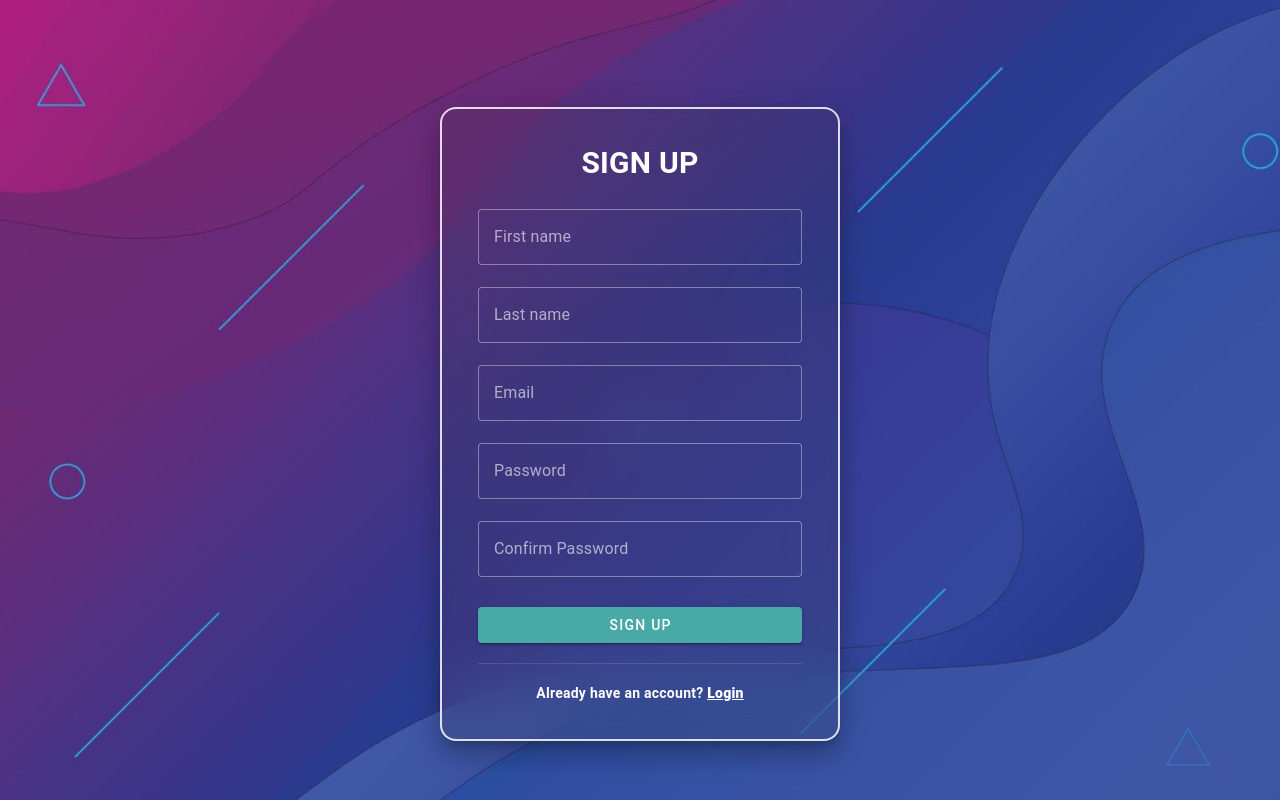
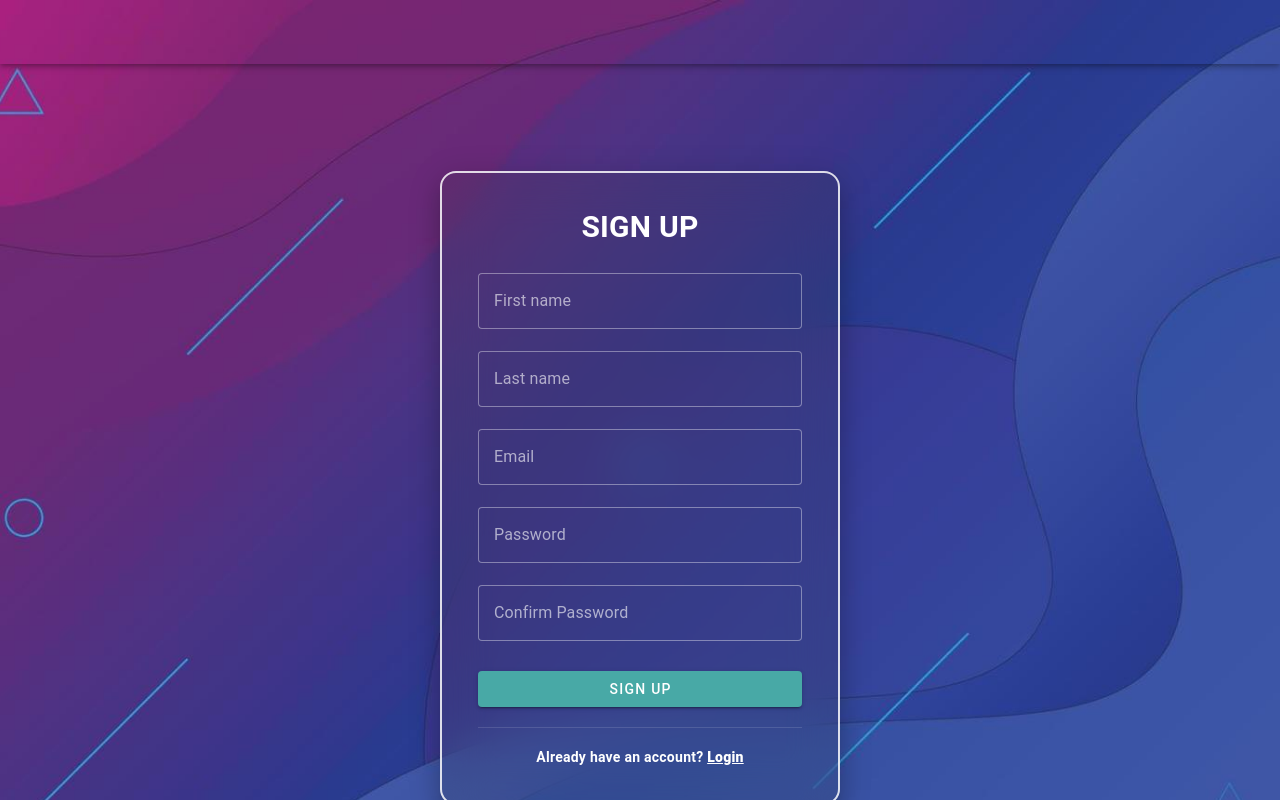
Before and after one commit to cindycariate/task_hub, a Vue app: page /signUp in a window 1280 px wide. Shown: the top 800 px of the page. Built offline with nearby package versions, Linux system fonts and the light colour scheme.

Commit message:
feat: returned the light and dark theme

```diff
--- a/src/views/auth/SignUpView.vue
+++ b/src/views/auth/SignUpView.vue
@@ -13,7 +13,7 @@ function onClick() {
   <BackgroundLayout>
     <v-responsive>
       <v-app :theme="theme" class="transparent-app">
-        <!-- <v-app-bar class="px-3" color="transparent">
+        <v-app-bar class="px-3" color="transparent">
           <v-spacer></v-spacer>
 
           <v-btn
@@ -21,7 +21,7 @@ function onClick() {
             slim
             @click="onClick"
           ></v-btn>
-         </v-app-bar> -->
+        </v-app-bar>
 
         <v-main>
           <v-container class="transparent-container">
```
